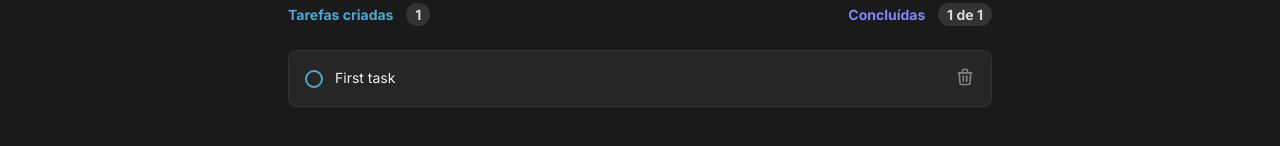
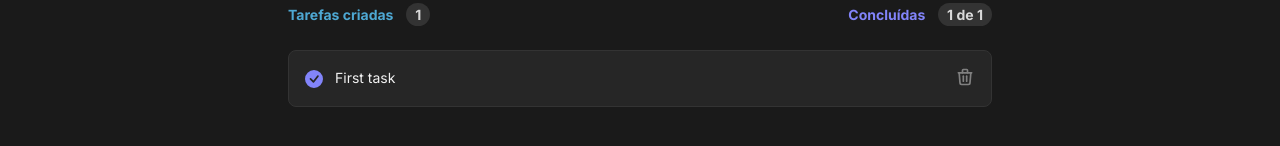
Before and after one commit to AfonsoHM/desktop-tutorial, a React (Vite) app: page / in a window 1280 px wide. Shown: the part 314-460 px from the top of the page. Built offline with nearby package versions, Linux system fonts and the light colour scheme.

Commit message:
Update
Finalizada a função de adicionar e deletar uma tarefa

```diff
--- a/src/App.tsx
+++ b/src/App.tsx
@@ -29,11 +29,18 @@ export interface TasksProps {
     ])
   }
 
+  function handleDeleteTaskById(taskId: string) {
+    const newTasks = tasks.filter(tasks => tasks.id !== taskId)
+    setTasks(newTasks)
+
+  }
+
+
   return (
     <>
       <Header />
       <InputForm onCreateNewTask={createNewTask}  />
-      <ListTasks tasks={tasks} />
+      <ListTasks tasks={tasks} onDelete={handleDeleteTaskById} />
     </>
   )
 }
--- a/src/components/InputForm/InputForm.tsx
+++ b/src/components/InputForm/InputForm.tsx
@@ -13,7 +13,13 @@ export function InputForm({onCreateNewTask}: InputFormProps) {
   function handleSubmit(event: FormEvent ) {
     event.preventDefault()
 
+    if(newTaskTitle === '') {
+      alert('Campo de nova tarefa vazio!')
+      return
+    }
+
     onCreateNewTask(newTaskTitle)
+    setNewTaskTitle('')
   }
 
   function handleNewTaskChange(event: ChangeEvent<HTMLInputElement>) {
--- a/src/components/ListTasks/ListTasks.tsx
+++ b/src/components/ListTasks/ListTasks.tsx
@@ -5,9 +5,10 @@ import styles from './ListTasks.module.css'
 
 interface Props {
   tasks: TasksProps[];
+  onDelete: (taskId: string) => void;
 }
 
-export function ListTasks({ tasks}: Props) {
+export function ListTasks({ tasks, onDelete}: Props) {
   const taskQuantity = tasks.length
   const completedTask = tasks.filter(task => task.isCompleted).length
 
@@ -28,7 +29,7 @@ export function ListTasks({ tasks}: Props) {
 
       <div className={styles.list}>
         {tasks.map((task) => (
-          <Task task={task} key={task.id} />
+          <Task task={task} key={task.id}  onDelete={onDelete}/>
         ))}
       </div>
 
--- a/src/components/Task/Task.module.css
+++ b/src/components/Task/Task.module.css
@@ -25,6 +25,12 @@
   border: none;
 }
 
+.checkContainer svg {
+  width: 100%;
+  height: 100%;
+  color: var(--purple);
+}
+
 .check {
   width: 100%;
   height:100%;
--- a/src/components/Task/Task.tsx
+++ b/src/components/Task/Task.tsx
@@ -1,21 +1,24 @@
 import { TbTrash } from 'react-icons/tb'
 import styles from './Task.module.css'
 import { TasksProps } from './../../App';
+import { BsFillCheckCircleFill } from 'react-icons/bs';
 
 interface TaskProps {
-  task: TasksProps
+  task: TasksProps;
+  onDelete: (taskId: string) => void;
 }
 
-export function Task({ task }:TaskProps) {
+export function Task({ task, onDelete }:TaskProps) {
+  const isCompleted = true
   return (
     <div className={styles.task}>
       <button className={styles.checkContainer}>
-        <div className={styles.check} />
+        {isCompleted ? <BsFillCheckCircleFill/> : <div className={styles.check} />}
       </button>
 
       <p> {task.title} </p>
 
-      <button className={styles.deleteButton}>
+      <button className={styles.deleteButton} onClick={() => onDelete(task.id)}>
         <TbTrash size={20} />
       </button>
     </div>
```
